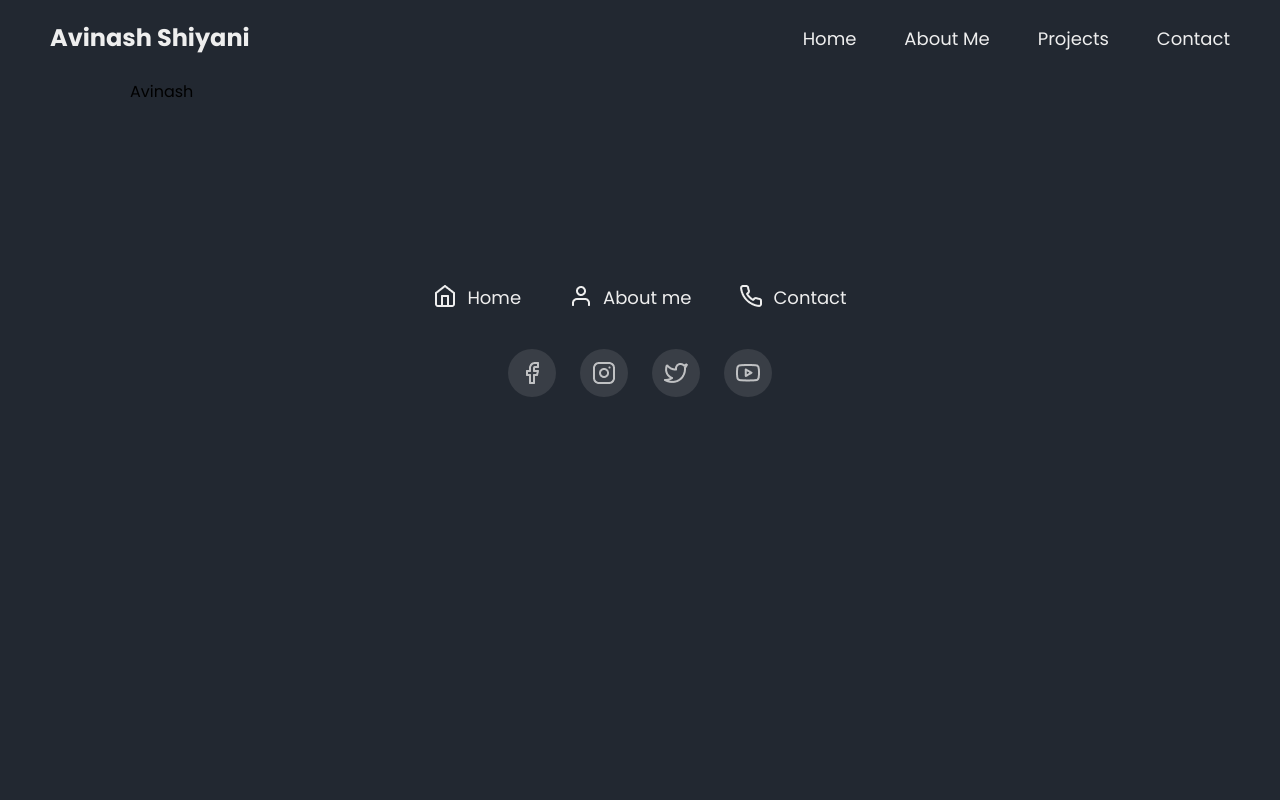
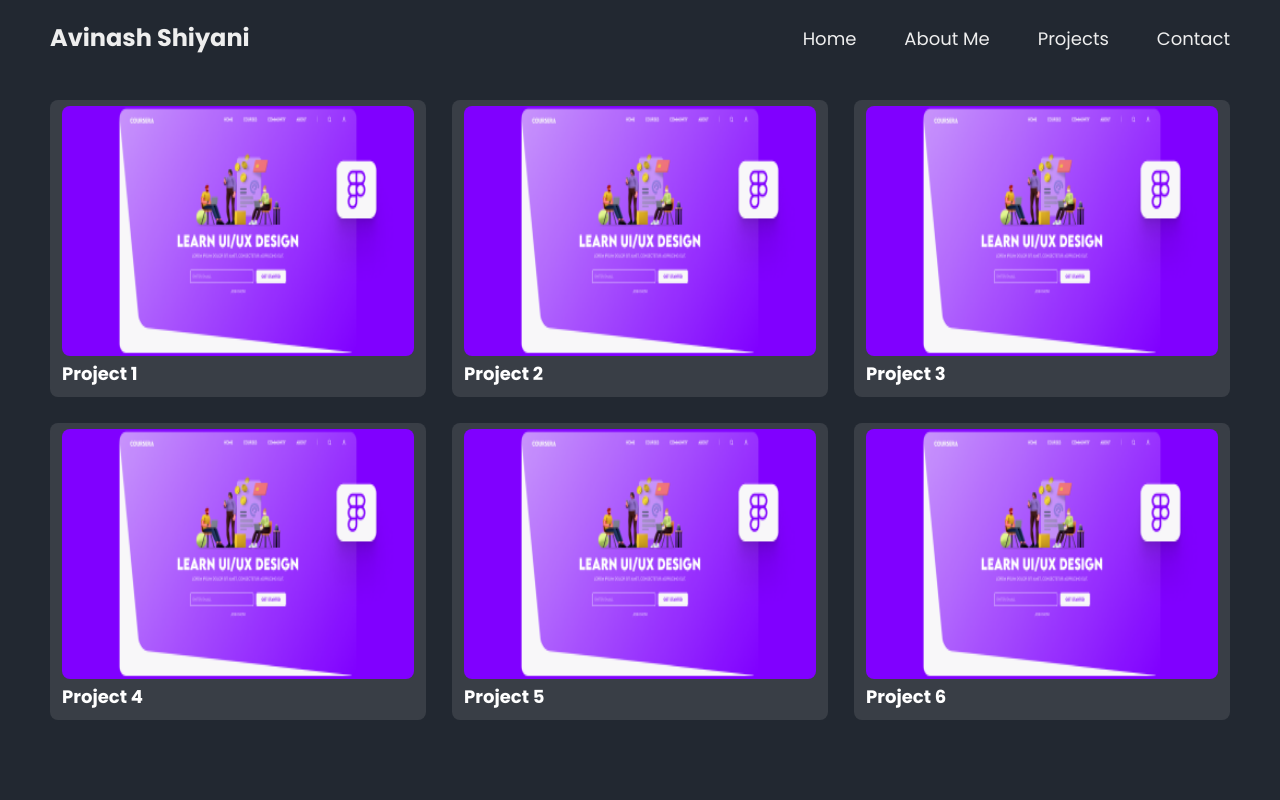
Before and after one commit to Avinashshiyani/Portfolio, a React (Vite) app: page /allprojects in a window 1280 px wide. Shown: the top 800 px of the page. Built offline with nearby package versions, Linux system fonts and the light colour scheme.

Commit message:
All Projects Page partly done

```diff
--- a/src/Components/AllProjects.jsx
+++ b/src/Components/AllProjects.jsx
@@ -1,7 +1,21 @@
 import React from "react";
+import { Project } from "./Projects";
 
 const AllProjects = () => {
-  return <div className="p-20">Avinash</div>;
+  return (
+    <div className="mt-[100px]">
+      <div className="grid  items-start  w-full ">
+        <div className="grid sm:grid-cols-2 md:grid-cols-3  gap-[26px]  ">
+          <Project name="Project 1" />
+          <Project name="Project 2" />
+          <Project name="Project 3" />
+          <Project name="Project 4" />
+          <Project name="Project 5" />
+          <Project name="Project 6" />
+        </div>
+      </div>
+    </div>
+  );
 };
 
 export default AllProjects;
--- a/src/Components/Projects.jsx
+++ b/src/Components/Projects.jsx
@@ -32,6 +32,7 @@ const Projects = () => {
 };
 
 export default Projects;
+export { Project };
 
 const Project = ({ img = LandingPageOne, name = "React Mock" }) => {
   return (
```
